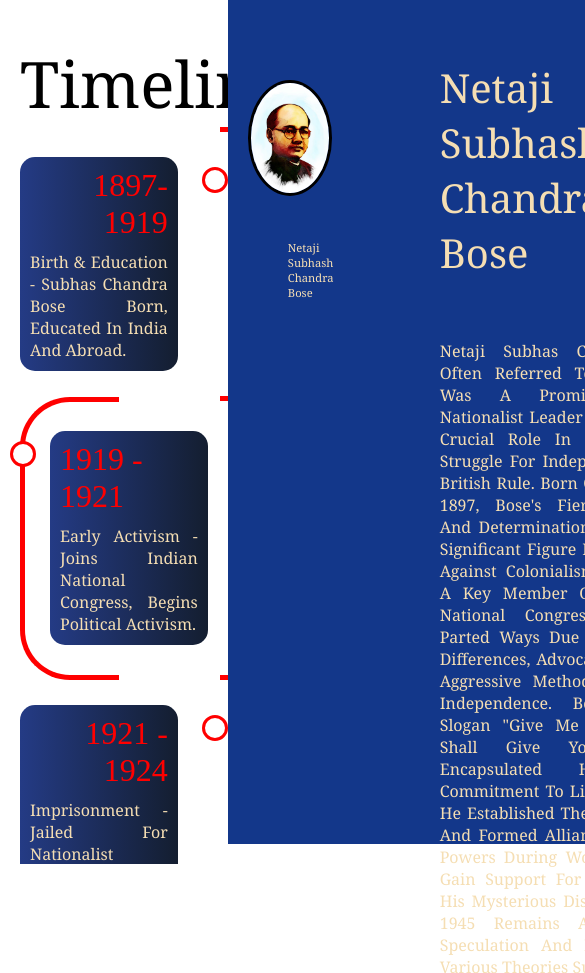
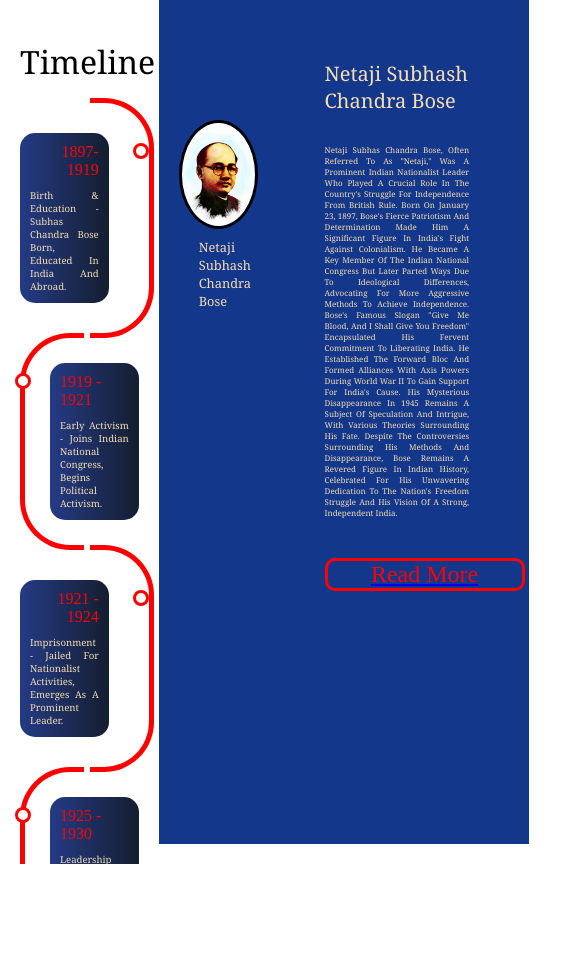
Before and after one commit to Sandipan3/html-css-projects, a plain HTML site: page index.html in a window 390 px wide. Shown: the top 973 px of the page, 585 px wide, since content can reach past the window. After the commit the page ends 884 px from the top, so only its background shows below. Drawn offline with Linux system fonts and the light colour scheme.

Commit message:
Add files via upload

```diff
--- a/flex.css
+++ b/flex.css
@@ -224,3 +224,93 @@
         0 0 2px wheat,
         0 0 2px white;
 }
+
+/* -----------------------------------------------------------------------------
+media query design*/
+
+@media only screen and (max-width: 599px) {
+
+    /* phone */
+    .left {
+        max-width: 599px;
+    }
+
+    .timeline-heading {
+        margin-bottom: 20px;
+        font-size: 2rem;
+    }
+
+    .title {
+        font-size: 1rem;
+    }
+
+    .flex-container .left .card .info p {
+        font-size: 0.6rem;
+    }
+
+    .card:nth-child(even) .info .title::before {
+        right: -50px;
+
+    }
+
+    .card:nth-child(odd) .info .title::before {
+        left: -45px;
+
+    }
+
+    .title::before {
+        height: 10px;
+        width: 10px;
+    }
+
+    .card:nth-child(odd) {
+        padding: 30px 0px 30px 30px;
+    }
+
+    .card:nth-child(odd)::before {
+        top: 0px;
+        bottom: 0px;
+    }
+
+    .card:nth-child(even)::before {
+        left: 70px;
+        right: 70px;
+        bottom: -4.5px;
+        top: -5px;
+    }
+
+    .middle-image {
+        width: 120%;
+        margin-top: 100px;
+    }
+
+    .mp1 {
+        font-size: 0.8rem;
+        padding-top: 0px;
+        margin-top: 0px;
+        padding-top: 5px;
+        text-align: left;
+        padding-left: 0px;
+    }
+
+    .rp1 {
+        font-size: 20px;
+        font-weight: 500;
+        padding-bottom: 5px;
+    }
+
+    .rp2 {
+        padding-top: 5px;
+        font-size: 8px;
+    }
+}
+
+
+
+@media only screen and (min-width: 600px) and (max-width: 1023px) {
+    /* tablet */
+}
+
+@media only screen and (min-width: 1024px) {
+    /* monitor */
+}
--- a/index.html
+++ b/index.html
@@ -2,6 +2,7 @@
 <html lang="en">
 
 <head>
+    <meta name="viewport" content="width=device-width" , initial-scale="1.0">
     <meta charset="UTF-8">
     <meta name="viewport" content="width=device-width, initial-scale=1.0">
     <link rel="stylesheet" href="./flex.css">
```
